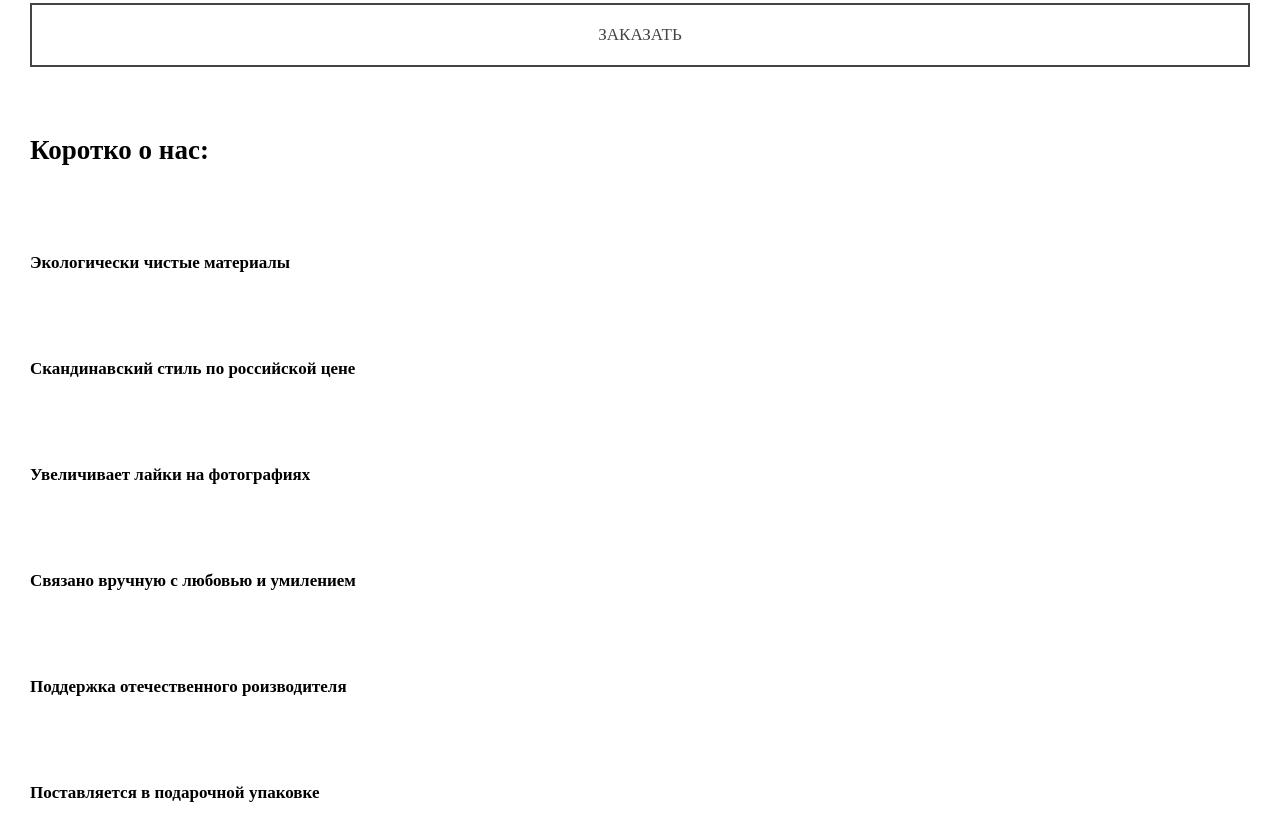
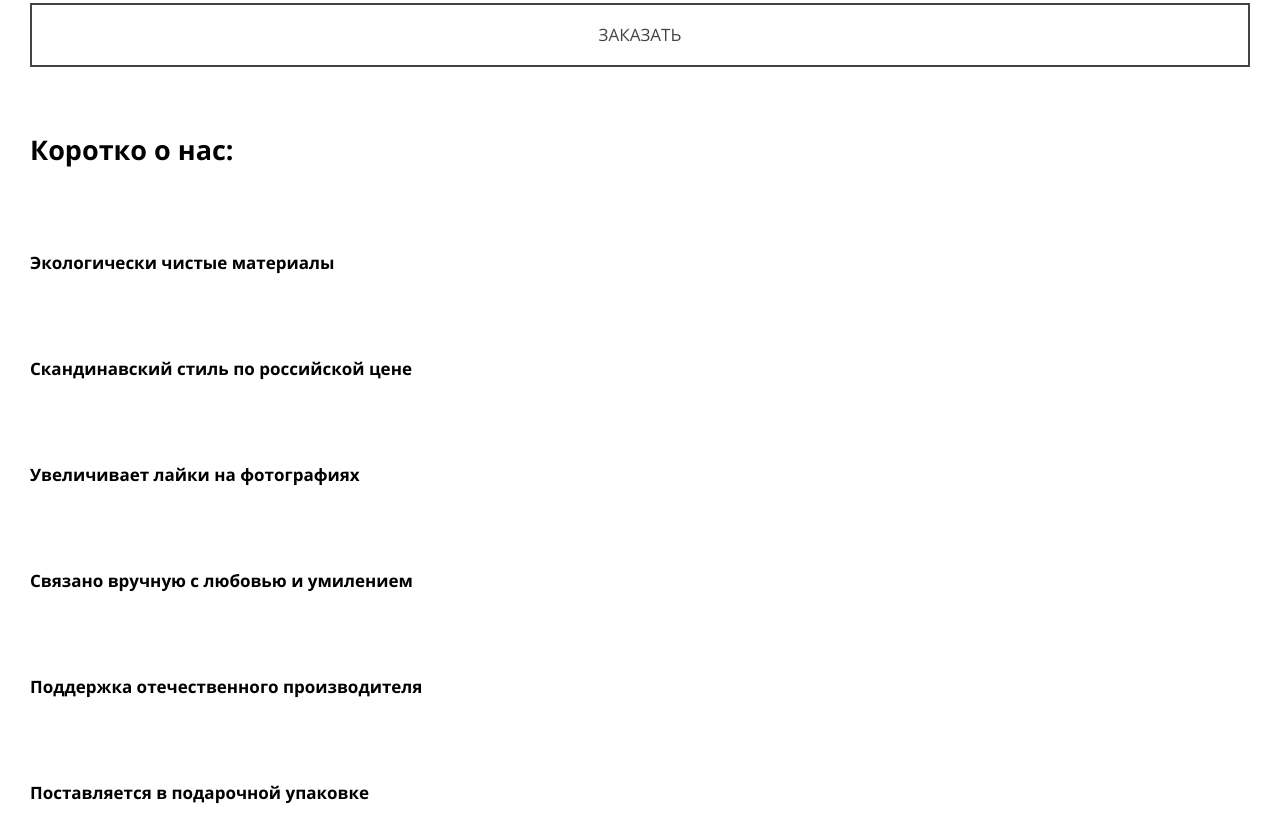
Before and after one commit to restby/574925-mishka-16, a website: page source/index.html in a window 1280 px wide. Shown: the part 1291-2120 px from the top of the page. Drawn offline with nearby package versions, Linux system fonts and the light colour scheme; files that its build step writes are made by us from their sources.

Commit message:
продолжаем вёрстку с препроцессором

```diff
--- a/source/index.html
+++ b/source/index.html
@@ -123,7 +123,7 @@
           </li>
           <!-- /.about__item -->
           <li class="about__item">
-            <p class="about__text">Поддержка отечественного роизводителя</p>
+            <p class="about__text">Поддержка отечественного производителя</p>
             <!-- /.about__text -->
           </li>
           <!-- /.about__item -->
--- a/source/sass/blocks/about.scss
+++ b/source/sass/blocks/about.scss
@@ -16,15 +16,15 @@
   padding-top: 86px;
 
   &:nth-child(1) {
-    padding-right: 91px;
+    padding-right: 90px;
   }
 
   &:nth-child(2) {
-    padding-right: 88px;
+    padding-right: 63px;
   }
 
   &:nth-child(3) {
-    padding-right: 86px;
+    padding-right: 82px;
   }
 
   &:nth-child(4) {
--- a/source/sass/blocks/comments.scss
+++ b/source/sass/blocks/comments.scss
@@ -30,7 +30,6 @@
 .comments__text {
   @include ma-pa-reset;
   margin-bottom: 35px;
-  padding-right: 40px;
   font-size: 15px;
   line-height: 30px;
   font-weight: 400;
--- a/source/sass/blocks/galery.scss
+++ b/source/sass/blocks/galery.scss
@@ -32,16 +32,15 @@
   @include ma-pa-reset;
   margin-bottom: 15px;
   color: $color-black;
-  padding-left: 30px;
-  padding-right: 30px;
+  padding-left: 27px;
 }
 
 .galery__item-desc {
   @include ma-pa-reset;
   margin-bottom: 25px;
   padding-bottom: 25px;
-  margin-left: 30px;
-  margin-right: 30px;
+  margin-left: 27px;
+  margin-right: 27px;
   border-bottom: 1px solid $color-grey;
   font-size: 13px;
   line-height: 30px;
@@ -51,8 +50,8 @@
 
 .galery__inner {
   @include display-flex-start;
-  padding-left: 30px;
-  padding-right: 30px;
+  padding-left: 27px;
+  padding-right: 27px;
 }
 
 .galery__price {
--- a/source/sass/blocks/goods.scss
+++ b/source/sass/blocks/goods.scss
@@ -17,7 +17,7 @@
 
 .goods__desc {
   @include ma-pa-reset;
-  padding-right: 30px;
+  padding-right: 11px;
   margin-bottom: 30px;
   font-size: 15px;
   font-weight: 400;
--- a/source/sass/blocks/promo.scss
+++ b/source/sass/blocks/promo.scss
@@ -12,7 +12,5 @@
 
 
 .promo__title {
-  padding-left: 10px;
-  padding-right: 10px;
   text-align: center;
 }
--- a/source/sass/global/fonts.scss
+++ b/source/sass/global/fonts.scss
@@ -1,69 +1,19 @@
-// @font-face {
-//   font-family: "Roboto";
-//   src:
-//     url("../../fonts/Roboto-Thin.woff2") format("woff2"),
-//     url("../../fonts/Roboto-Thin.woff") format("woff");
-//   font-weight: 100;
-//   font-style: normal;
-//   font-display: swap;
-// }
+@font-face {
+  font-family: "Open Sans";
+  src:
+    url("../../fonts/opensans.woff2") format("woff2"),
+    url("../../fonts/opensans.woff") format("woff");
+  font-weight: 400;
+  font-style: normal;
+  font-display: swap;
+}
 
-// @font-face {
-//   font-family: "Roboto";
-//   src:
-//     url("../../fonts/Roboto-Light.woff2") format("woff2"),
-//     url("../../fonts/GinoraSans-Light.woff") format("woff");
-//   font-weight: 300;
-//   font-style: normal;
-//   font-display: swap;
-// }
-
-// @font-face {
-//   font-family: "Roboto";
-//   src:
-//     url("../../fonts/Roboto-Regular.woff2") format("woff2"),
-//     url("../../fonts/Roboto-Regular.woff") format("woff");
-//   font-weight: 400;
-//   font-style: normal;
-//   font-display: swap;
-// }
-
-// @font-face {
-//   font-family: "Roboto";
-//   src:
-//     url("../../fonts/Roboto-Medium.woff2") format("woff2"),
-//     url("../../fonts/Roboto-Medium.woff") format("woff");
-//   font-weight: 500;
-//   font-style: normal;
-//   font-display: swap;
-// }
-
-// @font-face {
-//   font-family: "Roboto";
-//   src:
-//     url("../../fonts/Roboto-Black.woff2") format("woff2"),
-//     url("../../fonts/Roboto-Bold.woff") format("woff");
-//   font-weight: 700;
-//   font-style: normal;
-//   font-display: swap;
-// }
-
-// @font-face {
-//   font-family: "Roboto";
-//   src:
-//     url("../../fonts/Roboto-Black.woff2") format("woff2"),
-//     url("../../fonts/Roboto-Black.woff") format("woff");
-//   font-weight: 900;
-//   font-style: normal;
-//   font-display: swap;
-// }
-
-// @font-face {
-//   font-family: "Ginora_sans";
-//   src:
-//     url("../../fonts/GinoraSans-Light.woff2") format("woff2"),
-//     url("../../fonts/GinoraSans-Light.woff") format("woff");
-//   font-weight: 300;
-//   font-style: normal;
-//   font-display: swap;
-// }
+@font-face {
+  font-family: "Open Sans";
+  src:
+    url("../../fonts/opensansbold.woff2") format("woff2"),
+    url("../../fonts/opensansbold.woff") format("woff");
+  font-weight: 700;
+  font-style: normal;
+  font-display: swap;
+}
--- a/source/sass/global/global.scss
+++ b/source/sass/global/global.scss
@@ -1,6 +1,6 @@
 body {
   @include ma-pa-reset;
-  // font-family: "Roboto", "Arial", sans-serif;
+  font-family: "Open Sans", "Arial", sans-serif;
   font-size: 17px;
   line-height: 24px;
   font-weight: 700;
```
